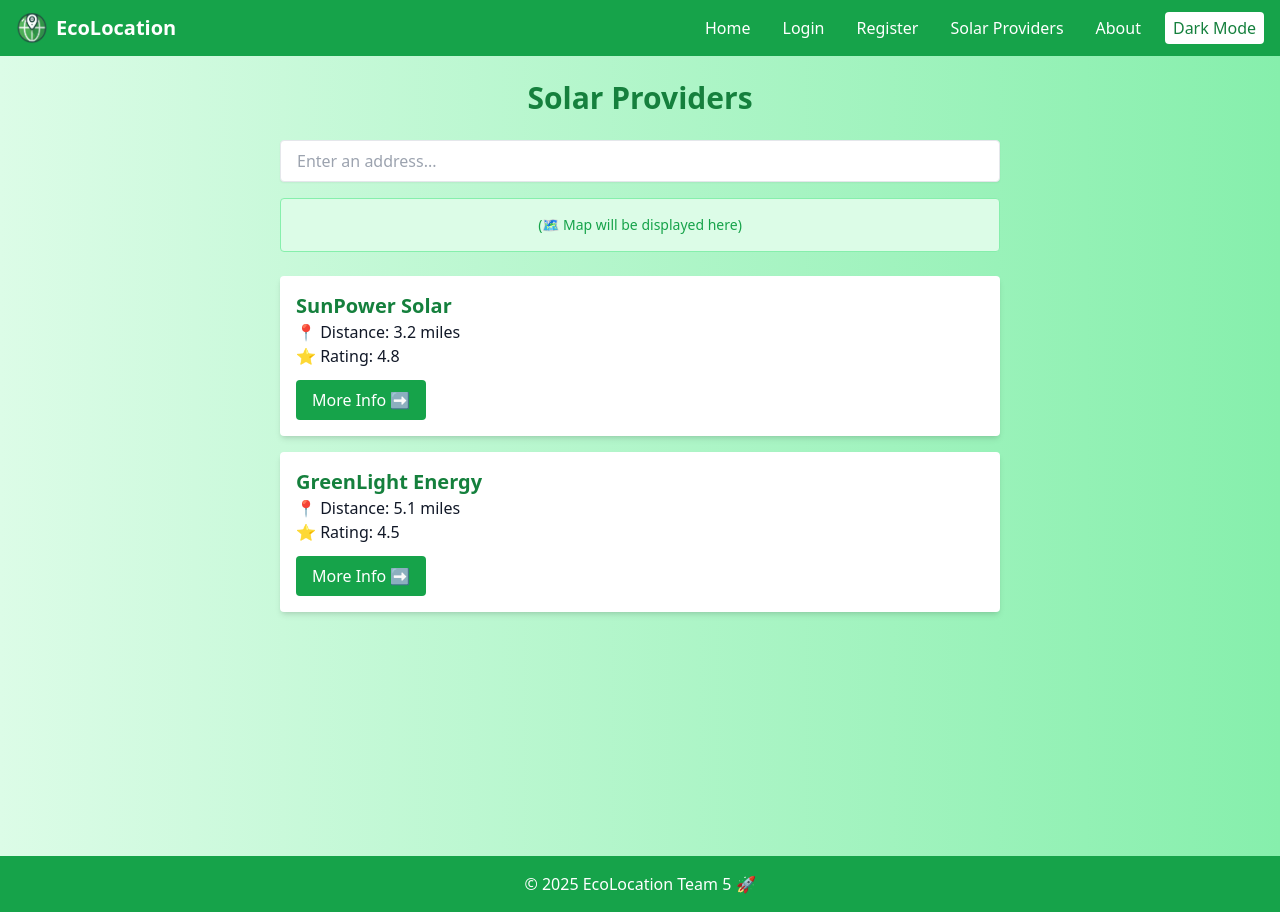
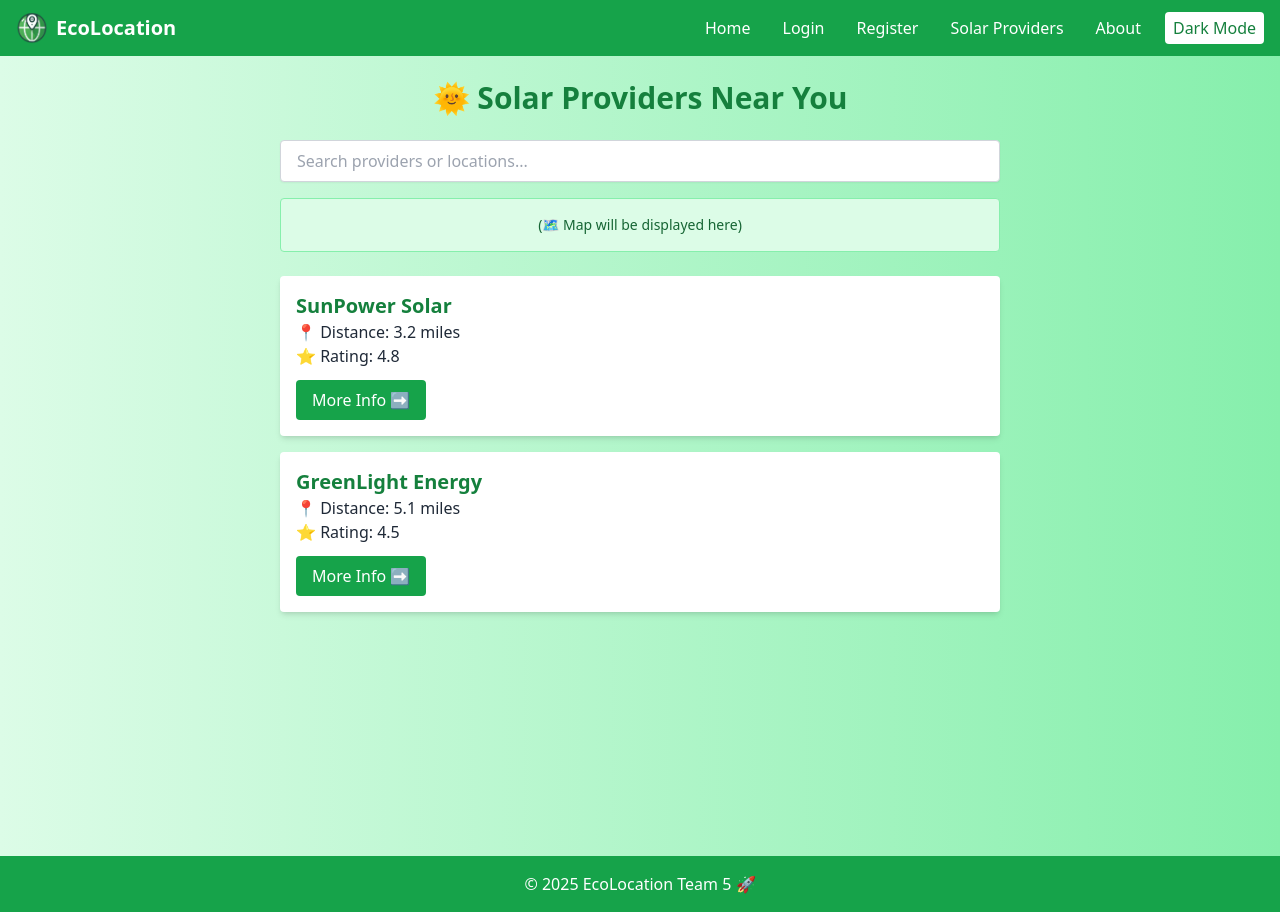
Before and after one commit to zh59176n/EcoLocation, a React (Vite) app: page /solar in a window 1280 px wide. Built offline with nearby package versions, Linux system fonts and the light colour scheme; no server answers.

Commit message:
T2.15 Upgrade: Add search, dark mode, and UI polish to Solar Provider list (Patrick)

```diff
--- a/src/components/SolarProviderDetails.jsx
+++ b/src/components/SolarProviderDetails.jsx
@@ -5,11 +5,11 @@ const SolarProviderDetails = ({ provider, onClose }) => {
 
   return (
     <div className="fixed inset-0 bg-black bg-opacity-40 flex justify-center items-center z-50">
-      <div className="bg-white dark:bg-gray-800 p-6 rounded-lg shadow-lg max-w-md w-full">
+      <div className="bg-white dark:bg-gray-800 p-6 rounded-lg shadow-lg max-w-md w-full text-gray-800 dark:text-gray-200">
         <h2 className="text-2xl font-bold text-green-700 dark:text-green-300 mb-4">
           {provider.name}
         </h2>
-        <ul className="space-y-2 text-gray-800 dark:text-gray-200">
+        <ul className="space-y-2">
           <li><strong>Address:</strong> {provider.address}</li>
           <li><strong>Distance:</strong> {provider.distance}</li>
           <li><strong>Rating:</strong> ⭐ {provider.rating}</li>
--- a/src/components/SolarProviderList.jsx
+++ b/src/components/SolarProviderList.jsx
@@ -22,29 +22,44 @@ const solarProviders = [
 
 const SolarProviderList = () => {
   const [selectedProvider, setSelectedProvider] = useState(null);
+  const [searchQuery, setSearchQuery] = useState("");
+
+  const filteredProviders = solarProviders.filter((provider) =>
+    provider.name.toLowerCase().includes(searchQuery.toLowerCase()) ||
+    provider.address.toLowerCase().includes(searchQuery.toLowerCase())
+  );
 
   const handleMoreInfo = (provider) => setSelectedProvider(provider);
   const handleCloseModal = () => setSelectedProvider(null);
 
   return (
-    <div className="p-6 max-w-3xl mx-auto">
-      <h1 className="text-3xl font-bold text-green-700 mb-6 text-center">Solar Providers</h1>
+    <div className="p-6 max-w-3xl mx-auto text-gray-800 dark:text-gray-100">
+      <h1 className="text-3xl font-bold text-green-700 dark:text-green-300 mb-6 text-center">
+        🌞 Solar Providers Near You
+      </h1>
 
       <input
         type="text"
-        placeholder="Enter an address..."
-        className="w-full mb-4 px-4 py-2 border rounded shadow-sm"
+        value={searchQuery}
+        onChange={(e) => setSearchQuery(e.target.value)}
+        placeholder="Search providers or locations..."
+        className="w-full mb-4 px-4 py-2 border border-gray-300 dark:border-gray-700 rounded shadow-sm dark:bg-gray-800 dark:text-white"
       />
 
-      <div className="bg-green-100 border border-green-300 p-4 mb-6 rounded text-center text-sm text-green-600">
+      <div className="bg-green-100 dark:bg-green-900 border border-green-300 dark:border-green-700 p-4 mb-6 rounded text-center text-sm text-green-800 dark:text-green-200">
         (🗺️ Map will be displayed here)
       </div>
 
-      {solarProviders.map((provider) => (
-        <div key={provider.id} className="bg-white rounded shadow-md p-4 mb-4">
-          <h2 className="text-xl font-semibold text-green-700">{provider.name}</h2>
-          <p>📍 Distance: {provider.distance}</p>
-          <p>⭐ Rating: {provider.rating}</p>
+      {filteredProviders.map((provider) => (
+        <div
+          key={provider.id}
+          className="bg-white dark:bg-gray-800 rounded shadow-md p-4 mb-4 transition-transform transform hover:scale-105"
+        >
+          <h2 className="text-xl font-semibold text-green-700 dark:text-green-300">
+            {provider.name}
+          </h2>
+          <p className="dark:text-gray-300">📍 Distance: {provider.distance}</p>
+          <p className="dark:text-gray-300">⭐ Rating: {provider.rating}</p>
           <button
             onClick={() => handleMoreInfo(provider)}
             className="mt-3 bg-green-600 text-white px-4 py-2 rounded hover:bg-green-700 transition"
@@ -54,7 +69,6 @@ const SolarProviderList = () => {
         </div>
       ))}
 
-      {/* Modal for Details */}
       {selectedProvider && (
         <SolarProviderDetails provider={selectedProvider} onClose={handleCloseModal} />
       )}
```
